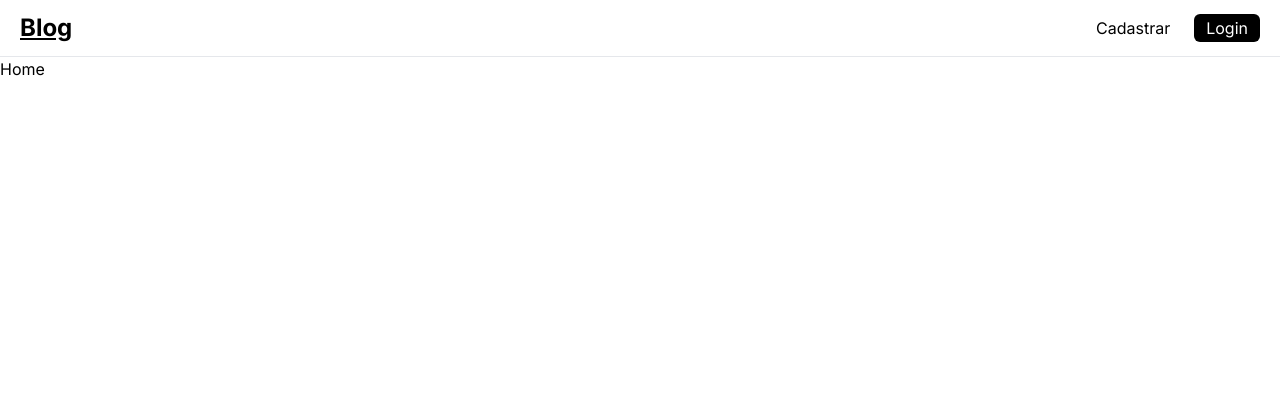
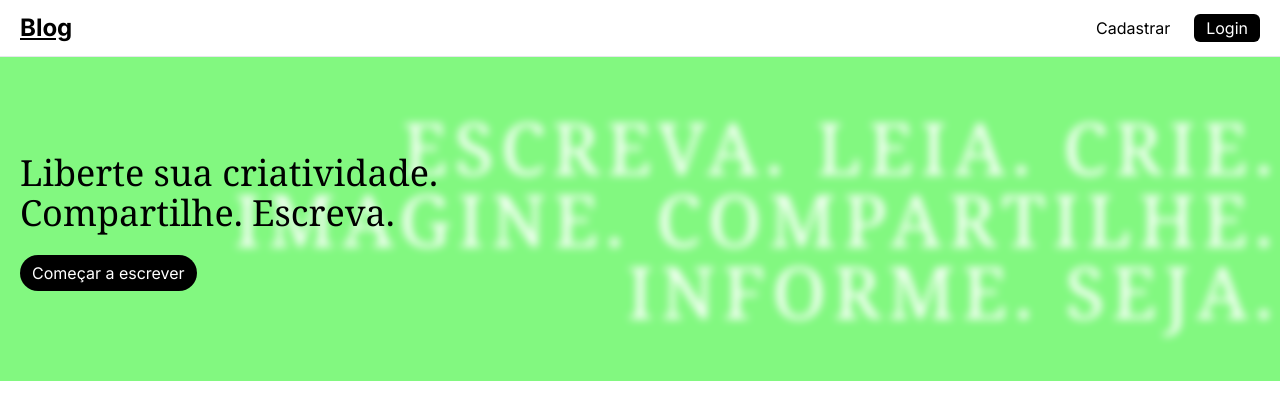
Before and after one commit to santanajoao/fullstack-blog, a Next.js app: page / in a window 1280 px wide. Shown: the top 420 px of the page. Built offline with nearby package versions, Linux system fonts and the light colour scheme.

Commit message:
cria hero da página principal

```diff
--- a/src/app/page.tsx
+++ b/src/app/page.tsx
@@ -1,4 +1,7 @@
 import Link from "next/link";
+import { Noto_Serif as NotoSerif } from "next/font/google";
+
+const notoSerif = NotoSerif({ weight: ['400'], subsets: ['latin'] });
 
 export default function Home() {
   return (
@@ -18,7 +21,23 @@ export default function Home() {
           </Link>
         </div>
       </header>
-      <main>Home</main>
+      <main>
+        <section className="bg-[#82f880] py-24 px-3 sm:px-5 relative overflow-hidden">
+          <span className={`${notoSerif.className} block text-white uppercase text-5xl sm:text-6xl md:text-7xl text-right absolute right-0 top-1/2 -translate-y-1/2 blur-sm tracking-widest`}>
+            Escreva. Leia. Crie. Imagine. Compartilhe. Informe. Seja.
+          </span>
+
+          <div className="z-10 relative">
+            <h1 className={`${notoSerif.className} text-3xl sm:text-4xl max-w-lg mb-7`}>
+              Liberte sua criatividade. Compartilhe. Escreva.
+            </h1>
+
+            <Link href="/write" className="bg-black text-white rounded-full px-3 py-2">
+              Começar a escrever
+            </Link>
+          </div>
+        </section>
+      </main>
     </>
   )
 }
```
